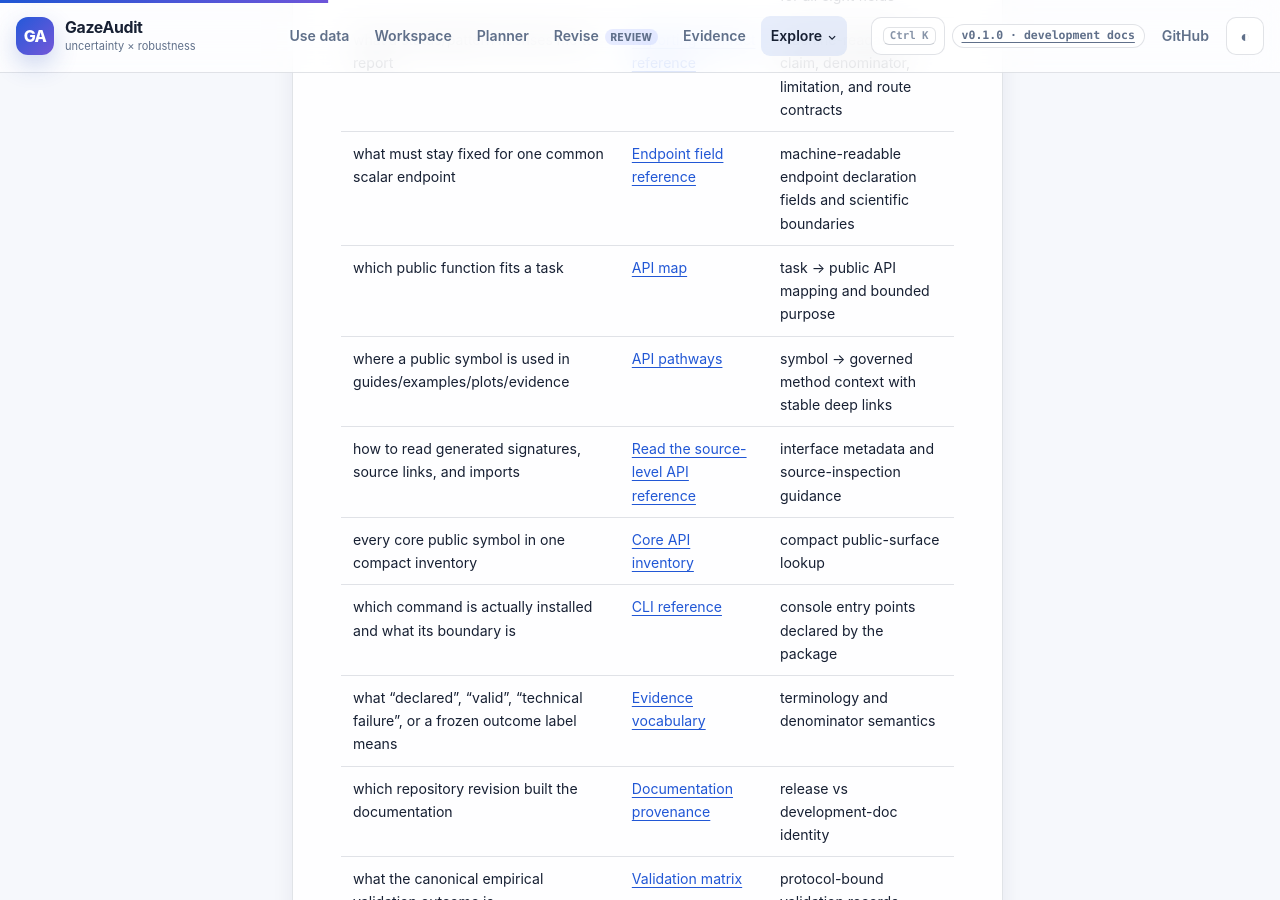
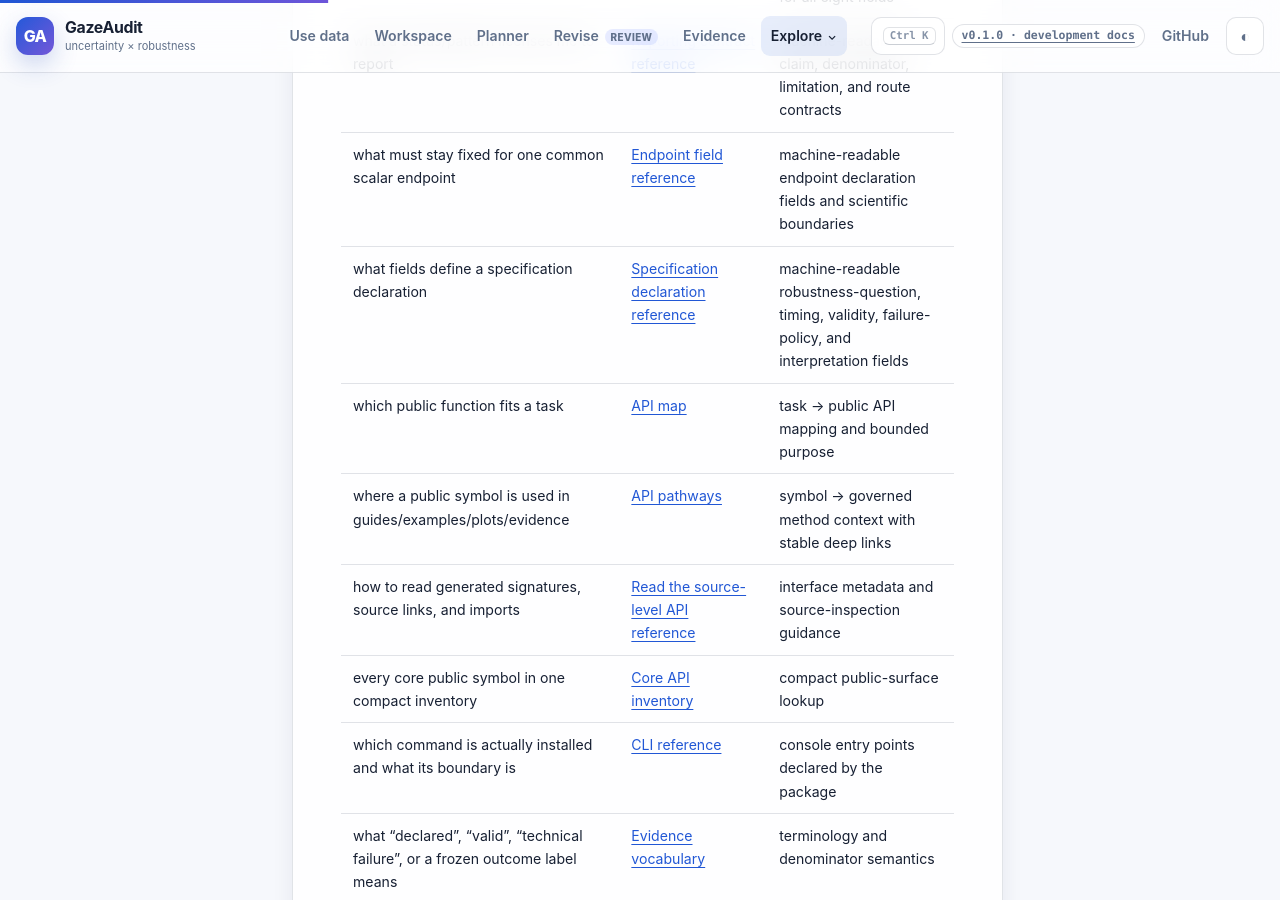
Before and after one commit to stefanosbalaskas/GazeAudit, a Jekyll site: the page built from docs/reference/index.md, in a window 1280 px wide and 900 px high, scrolled down 1550 px. Built offline with Jekyll 4.4.1, drawn with Linux system fonts in a browser that asks for light colours.

Commit message:
docs: add specification declaration reference

```diff
--- a/docs/reference/index.md
+++ b/docs/reference/index.md
@@ -28,6 +28,7 @@ These pages describe public APIs, installed commands, status vocabulary, softwar
 | what each readiness threshold field evaluates | [Readiness threshold reference]({{ '/assets/readiness-threshold-reference.json' | relative_url }}) | machine-readable scope, metric, comparison, and interpretation boundary for all eight fields |
 | what a status/pattern licenses me to report | [Reporting contract reference]({{ '/assets/reporting-contract-reference.json' | relative_url }}) | machine-readable claim, denominator, limitation, and route contracts |
 | what must stay fixed for one common scalar endpoint | [Endpoint field reference]({{ '/assets/endpoint-contract-reference.json' | relative_url }}) | machine-readable endpoint declaration fields and scientific boundaries |
+| what fields define a specification declaration | [Specification declaration reference]({{ '/assets/specification-declaration-reference.json' | relative_url }}) | machine-readable robustness-question, timing, validity, failure-policy, and interpretation fields |
 | which public function fits a task | [API map]({{ '/docs/reference/api-map/' | relative_url }}) | task → public API mapping and bounded purpose |
 | where a public symbol is used in guides/examples/plots/evidence | [API pathways]({{ '/docs/reference/api-pathways/' | relative_url }}) | symbol → governed method context with stable deep links |
 | how to read generated signatures, source links, and imports | [Read the source-level API reference]({{ '/docs/guides/read-api-reference/' | relative_url }}) | interface metadata and source-inspection guidance |
```
